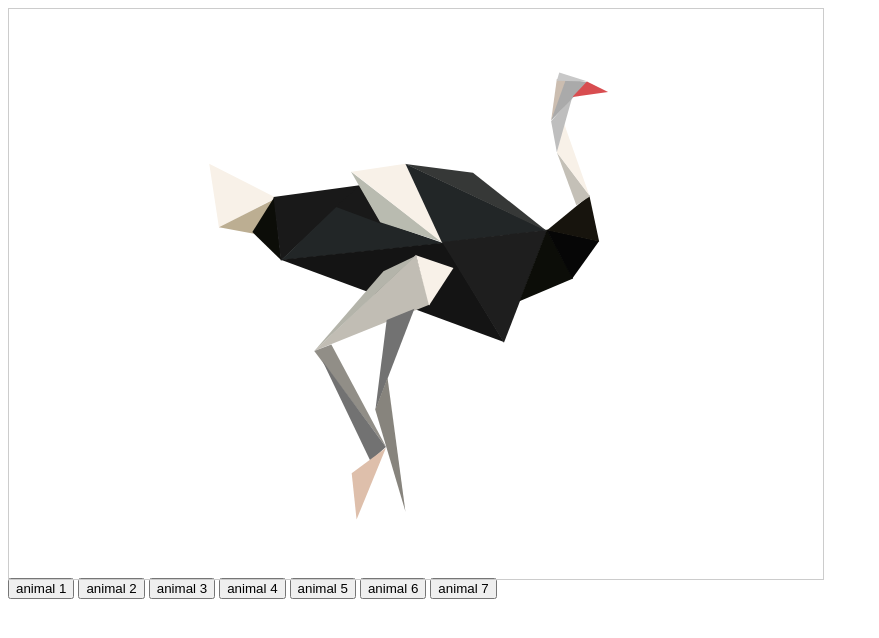
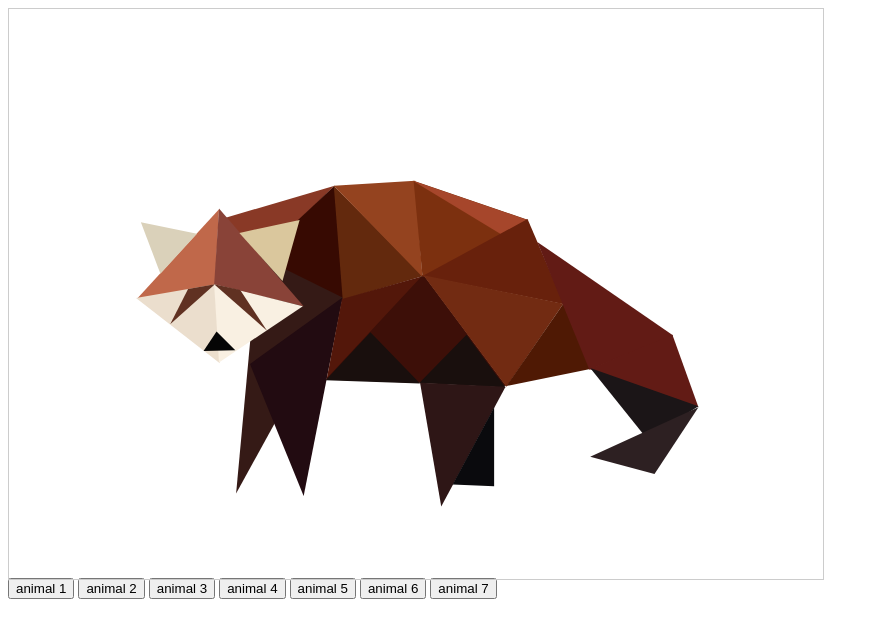
Before and after one commit to daialihexiaoniu/Code_demo, a website with bundled scripts: page src/inPieces/inPieces.html in a window 1280 px wide. Shown: the whole page, without its empty margins (0-879 px from the left). Built offline with nearby package versions, Linux system fonts and the light colour scheme.

Commit message:
add red panda

```diff
--- a/src/inPieces/inPieces.html
+++ b/src/inPieces/inPieces.html
@@ -8,7 +8,7 @@
     <link rel="stylesheet" href="./inPieces.scss">
 </head>
 <body>
-    <div class="wrap pieces-wrap-21 J-wrap">
+    <div class="wrap pieces-wrap-22 J-wrap">
         <div class="shard-wrap">
             <div class="shard"></div>
         </div>
--- a/src/inPieces/inPieces.scss
+++ b/src/inPieces/inPieces.scss
@@ -2728,3 +2728,126 @@
         background-color: #d84d50;
     }
 }
+
+.pieces-wrap-22 .shard-wrap {
+    &:nth-child(1) .shard {
+        clip-path: polygon(26.4% 36.714%, 40% 31%, 30.6% 44%);
+        background-color: #893926;
+    }
+    &:nth-child(2) .shard {
+        clip-path: polygon(30.6% 43.571%, 40% 31%, 41.1% 50.857%);
+        background-color: #370A02;
+    }
+    &:nth-child(3) .shard {
+        clip-path: polygon(30.6% 43.286%, 41.1% 50.714%, 27.9% 85%);
+        background-color: #351A16;
+    }
+    &:nth-child(4) .shard {
+        clip-path: polygon(15.7% 50.857%, 25.8% 35.143%, 25.3% 48.429%);
+        background-color: #C0684A;
+    }
+    &:nth-child(5) .shard {
+        clip-path: polygon(18.6% 46.429%, 16.2% 37.429%, 23.1% 39.429%);
+        background-color: #DAD1BA;
+    }
+    &:nth-child(6) .shard {
+        clip-path: polygon(15.6% 50.714%, 25.4% 48.286%, 25.9% 62.143%);
+        background-color: #EBDECD;
+    }
+    &:nth-child(7) .shard {
+        clip-path: polygon(22% 49.143%, 25.3% 48.3%, 19.8% 55.286%);
+        background-color: #603122;
+    }
+    &:nth-child(8) .shard {
+        clip-path: polygon(25.2% 48.429%, 25.8% 35%, 36.2% 52.143%);
+        background-color: #894338;
+    }
+    &:nth-child(9) .shard {
+        clip-path: polygon(25.2% 48.286%, 36.1% 52.143%, 25.8% 62%);
+        background-color: #F9F0E2;
+    }
+    &:nth-child(10) .shard {
+        clip-path: polygon(25.2% 48.3%, 28.4% 49.3%, 31.7% 56.429%);
+        background-color: #603122;
+    }
+    &:nth-child(11) .shard {
+        clip-path: polygon(25.5% 56.571%, 27.8% 59.857%, 23.9% 60%);
+        background-color: #050505;
+    }
+    &:nth-child(12) .shard {
+        clip-path: polygon(28.3% 39.286%, 35.7% 37%, 33.6% 47.714%);
+        background-color: #DAC79D;
+    }
+    &:nth-child(13) .shard {
+        clip-path: polygon(29.6% 62.286%, 41% 50.571%, 36.2% 85.429%);
+        background-color: #220B11;
+    }
+    &:nth-child(14) .shard {
+        clip-path: polygon(39.9% 31%, 50.9% 46.857%, 41% 50.99%);
+        background-color: #63290D;
+    }
+    &:nth-child(15) .shard {
+        clip-path: polygon(40.9% 50.857%, 50.9% 46.857%, 39% 65.143%);
+        background-color: #53170A;
+    }
+    &:nth-child(16) .shard {
+        clip-path: polygon(39.9% 31%, 49.9% 30.143%, 50.8% 47%);
+        background-color: #94431F;
+    }
+    &:nth-child(17) .shard {
+        clip-path: polygon(38.9% 65%, 50.9% 46.6%, 61.1% 66.143%);
+        background-color: #3D0F08;
+    }
+    &:nth-child(18) .shard {
+        clip-path: polygon(38.9% 65.143%, 44.4% 56.7%, 50.5% 65.714%);
+        background-color: #190F0D;
+    }
+    &:nth-child(19) .shard {
+        clip-path: polygon(50.4% 65.6%, 56.2% 57.143%, 61% 66.4%);
+        background-color: #190F0D;
+    }
+    &:nth-child(20) .shard {
+        clip-path: polygon(50.8% 47%, 49.7% 30.143%, 63.8% 37%);
+        background-color: #7C300F;
+    }
+    &:nth-child(21) .shard {
+        clip-path: polygon(49.6% 30.143%, 63.7% 37%, 60.5% 39.571%);
+        background-color: #A6462B;
+    }
+    &:nth-child(22) .shard {
+        clip-path: polygon(50.8% 46.857%, 63.7% 36.857%, 68.2% 51.8%);
+        background-color: #68210C;
+    }
+    &:nth-child(23) .shard {
+        clip-path: polygon(50.9% 46.714%, 68.1% 51.714%, 61.1% 66.286%);
+        background-color: #722B12;
+    }
+    &:nth-child(24) .shard {
+        clip-path: polygon(50.5% 65.571%, 61% 66.286%, 53.1% 87.286%);
+        background-color: #2E1616;
+    }
+    &:nth-child(25) .shard {
+        clip-path: polygon(54.5% 83.429%, 59.6% 69.857%, 59.6% 83.714%);
+        background-color: #0A0A0D;
+    }
+    &:nth-child(26) .shard {
+        clip-path: polygon(61.1% 66.143%, 68.1% 51.714%, 71.4% 63.143%);
+        background-color: #4F1904;
+    }
+    &:nth-child(27) .shard {
+        clip-path: polygon(64.9% 40.857%, 81.6% 57.286%, 71.3% 63.286%);
+        background-color: #621B15;
+    }
+    &:nth-child(28) .shard {
+        clip-path: polygon(71.3% 63.143%, 81.5% 57.143%, 84.7% 69.857%);
+        background-color: #621B15;
+    }
+    &:nth-child(29) .shard {
+        clip-path: polygon(71.4% 63%, 84.7% 69.714%, 78.4% 75.429%);
+        background-color: #1B1517;
+    }
+    &:nth-child(30) .shard {
+        clip-path: polygon(71.4% 78.571%, 84.7% 69.857%, 79.3% 81.571%);
+        background-color: #2D2022;
+    }
+}
```
